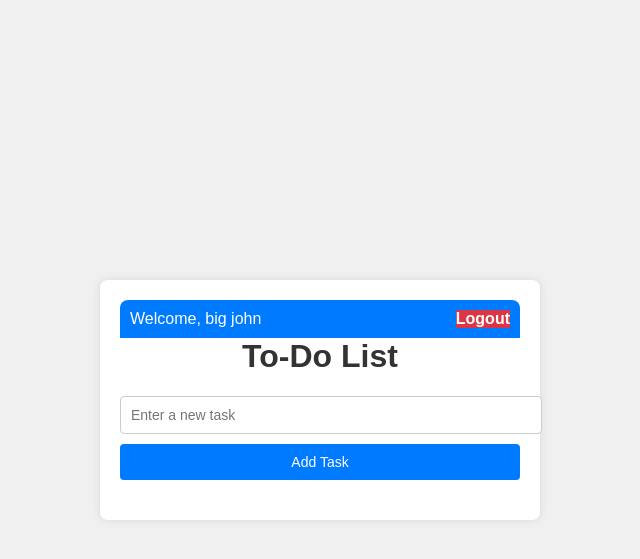
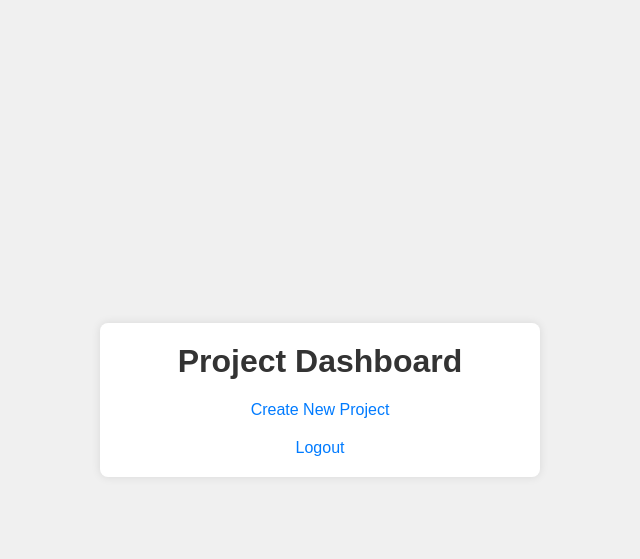
Before and after one commit to ROBERTSPHXINTERNET/flask-todo-app, a Flask app: page / in a window 1280 px wide. Shown: the top 559 px of the page, without its empty margins (320-960 px from the left). Run offline with Flask 3, Linux system fonts and the light colour scheme; a user stored in the database is signed in; data that the repository does not hold is empty.

Commit message:
Created templates appropriatly

```diff
--- a/static/style.css
+++ b/static/style.css
@@ -1,4 +1,4 @@
-/* General layout styling */
+/* General styling for body and container */
 body {
     font-family: Arial, sans-serif;
     background-color: #f0f0f0;
@@ -23,43 +23,7 @@ h1 {
     margin-top: 0;
 }
 
-/* Navigation bar styling */
-.navbar {
-    display: flex;
-    justify-content: space-between;
-    padding: 10px;
-    background-color: #007bff;
-    color: #ffffff;
-    border-radius: 8px 8px 0 0;
-}
-
-.navbar a {
-    color: #ffffff;
-    text-decoration: none;
-    font-weight: bold;
-}
-
-.navbar a:hover {
-    color: #d4d4d4;
-}
-
-/* Form styling */
-form {
-    display: flex;
-    flex-direction: column;
-    gap: 10px;
-}
-
-input[type="text"],
-input[type="password"],
-select {
-    padding: 10px;
-    border: 1px solid #ccc;
-    border-radius: 4px;
-    font-size: 14px;
-    width: 100%;
-}
-
+/* Button styling */
 button {
     padding: 10px;
     font-size: 14px;
@@ -75,15 +39,33 @@ button:hover {
     background-color: #0056b3;
 }
 
-.logout-btn {
-    background-color: #dc3545;
+/* Input and textarea styling */
+input[type="text"],
+input[type="password"],
+select,
+textarea {
+    padding: 10px;
+    border: 1px solid #ccc;
+    border-radius: 4px;
+    font-size: 14px;
+    width: 100%;
+    margin-bottom: 10px;
 }
 
-.logout-btn:hover {
-    background-color: #b32e33;
+/* Links styling */
+a {
+    display: block;
+    margin-top: 10px;
+    color: #007bff;
+    text-decoration: none;
 }
 
-/* Task list styling */
+a:hover {
+    color: #0056b3;
+    text-decoration: underline;
+}
+
+/* List styling for projects and tasks */
 ul {
     list-style: none;
     padding: 0;
@@ -105,3 +87,7 @@ li a {
     font-weight: bold;
     text-decoration: none;
 }
+
+li a:hover {
+    color: #b32e33;
+}
--- a/templates/index.html
+++ b/templates/index.html
@@ -3,33 +3,21 @@
 <head>
     <meta charset="UTF-8">
     <meta name="viewport" content="width=device-width, initial-scale=1.0">
-    <title>To-Do List</title>
+    <title>Project Dashboard</title>
     <link rel="stylesheet" href="{{ url_for('static', filename='style.css') }}">
 </head>
 <body>
     <div class="container">
-        <div class="navbar">
-            <span>Welcome, {{ session.get('username', 'Guest') }}</span>
-            <a href="{{ url_for('logout') }}" class="logout-btn">Logout</a>
-        </div>
-
-        <h1>To-Do List</h1>
-    <!-- Form for adding a new task -->
-    <form action="/add" method="post">
-        <input type="text" name="task" placeholder="Enter a new task" required>
-        <button type="submit">Add Task</button>
-    </form>
-
-    <!-- List of tasks -->
-    <ul>
-        {% for task in tasks %}
-            <li>
-                <span>{{task[2] }} - Status: {{ task[3] }}</span>>
-                <a href="{{ url_for('delete_task', task_id=task[0]) }}">Delete</a>
-                <a href="{{ url_for('edit_task', task_id=task[0]) }}">Edit</a>
-            </li>
-        {% endfor %}
-    </ul>
-</div>
+        <h1>Project Dashboard</h1>
+        {% if session['role'] == 'admin' %}
+            <a href="{{ url_for('create_project') }}">Create New Project</a>
+        {% endif %}
+        <ul>
+            {% for project in projects %}
+                <li><a href="{{ url_for('view_project', project_id=project[0]) }}">{{ project[1] }}</a></li>
+            {% endfor %}
+        </ul>
+        <a href="{{ url_for('logout') }}">Logout</a>
+    </div>
 </body>
 </html>
--- a/templates/login.html
+++ b/templates/login.html
@@ -8,10 +8,6 @@
 </head>
 <body>
     <div class="container">
-        <div class="navbar">
-            <span>Welcome, {{ session.get('username', 'Guest') }}</span>
-            <a href="{{ url_for('logout') }}" class="logout-btn">Logout</a>
-        </div>
         <h1>Login</h1>
         <form method="post">
             <label>Username:</label>
@@ -21,5 +17,6 @@
             <button type="submit">Login</button>
         </form>
         <a href="{{ url_for('register') }}">Don't have an account? Register here.</a>
+    </div>
 </body>
 </html>
```
Also changed, not shown: templates/add_task.html (added, +20 -0 lines), templates/create_project.html (added, +22 -0 lines), templates/edit_task.html (added, +26 -0 lines), templates/register.html (+6 -4 lines), templates/view_project.html (added, +26 -0 lines), project_management.db, 2 other files. Lines whose indentation alone changed are shown as unchanged.
